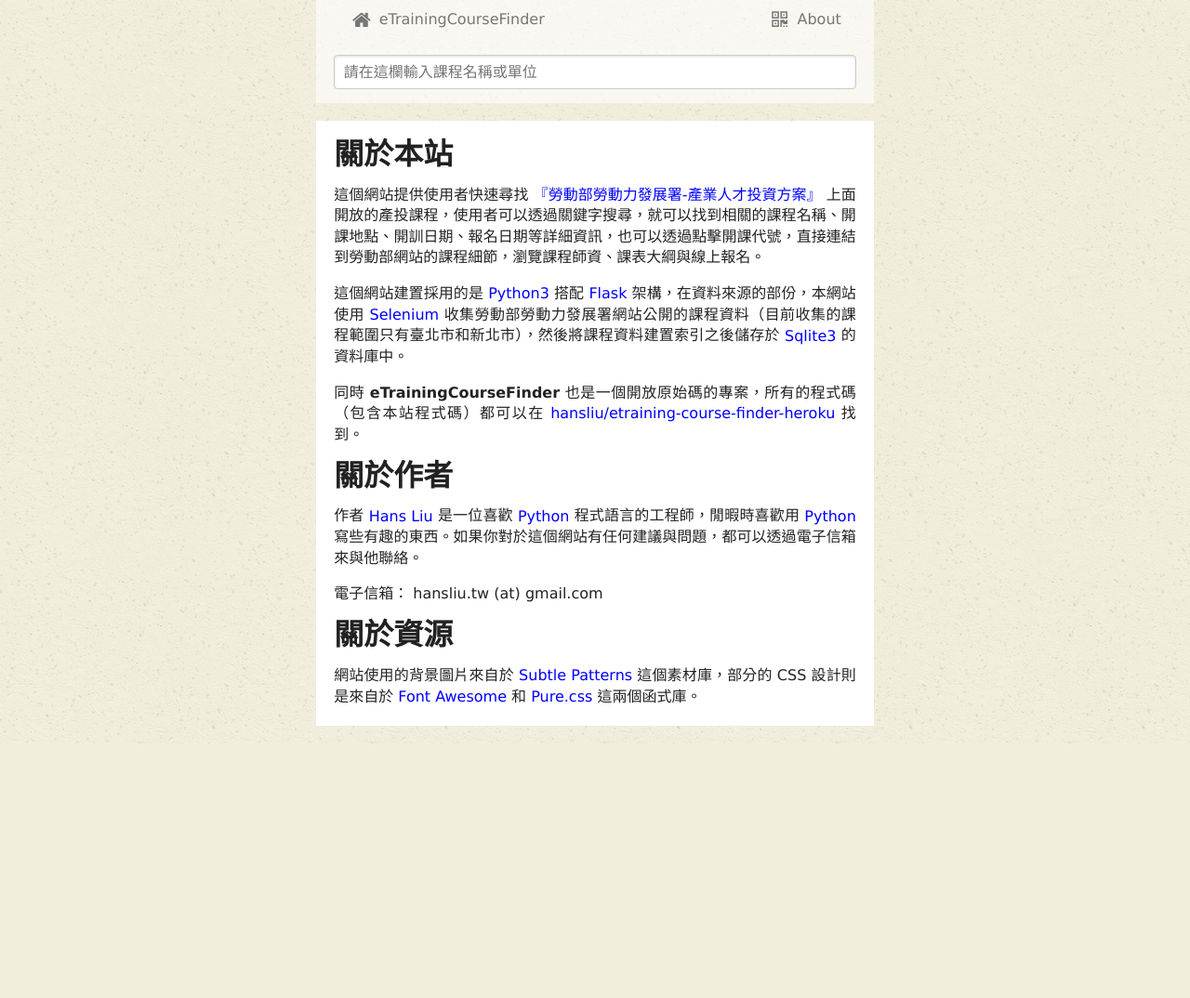
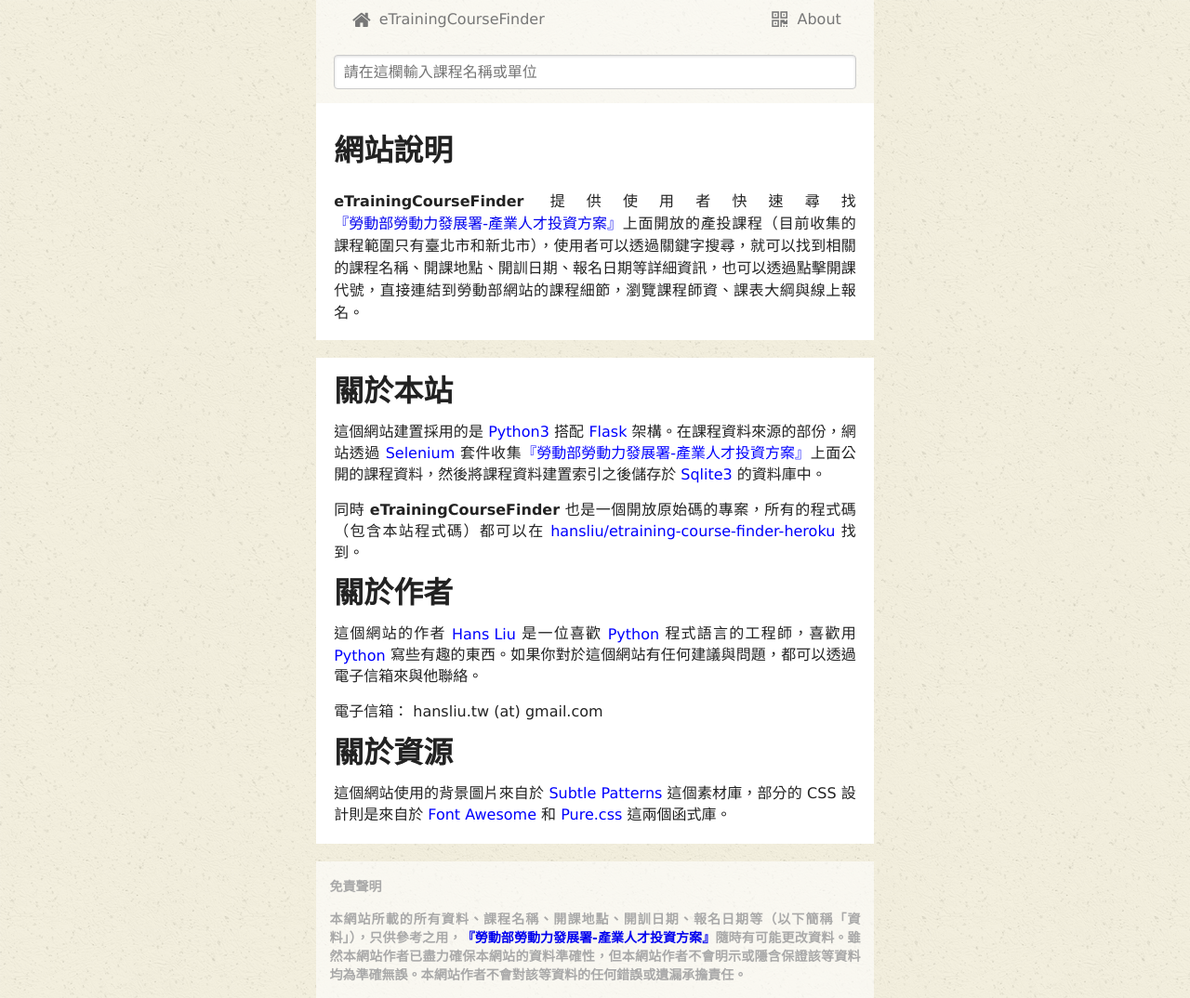
Before and after one commit to hansliu/etraining-course-finder-heroku, a Flask app: page /about in a window 1280 px wide. Shown: the whole page at 93% size. Before the commit the page ends 800 px from the top, so only its background shows below. Run offline with Flask 2, Linux system fonts and the light colour scheme; some libraries are stand-ins or nearby versions.

Commit message:
updated layout

```diff
--- a/static/main.css
+++ b/static/main.css
@@ -24,6 +24,10 @@
   font-size: 16px;
   font-family: "Lucida Sans", sans-serif;
   background-image: url(/static/ricepaper_v3/ricepaper_v3.png);
+}
+
+p {
+  text-align: justify;
 }
 
 nav {
@@ -60,8 +64,16 @@
   position: relative;
 }
 
-p {
-  text-align: justify;
+header {
+  padding: 0.2em 1.2em;
+  background-color: rgba(255, 255, 255, 1);
+}
+
+footer {
+  color: darkgrey;
+  font-size: 12px;
+  padding: 0.2em 1.2em;
+  background-color: rgba(255, 255, 255, 0.6);
 }
 
 #container {
--- a/templates/about.html
+++ b/templates/about.html
@@ -7,20 +7,18 @@
 <div id="about">
     <h1>關於本站</h1>
 
-    <p>這個網站提供使用者快速尋找 <a href="http://tims.etraining.gov.tw/timsonline/index.aspx">『勞動部勞動力發展署-產業人才投資方案』</a> 上面開放的產投課程，使用者可以透過關鍵字搜尋，就可以找到相關的課程名稱、開課地點、開訓日期、報名日期等詳細資訊，也可以透過點擊開課代號，直接連結到勞動部網站的課程細節，瀏覽課程師資、課表大綱與線上報名。</p>
-
-    <p>這個網站建置採用的是 <a href="https://www.python.org">Python3</a> 搭配 <a href="https://github.com/mitsuhiko/flask">Flask</a> 架構，在資料來源的部份，本網站使用 <a href="http://docs.seleniumhq.org">Selenium</a> 收集勞動部勞動力發展署網站公開的課程資料（目前收集的課程範圍只有臺北市和新北市），然後將課程資料建置索引之後儲存於 <a href="https://www.sqlite.org">Sqlite3</a> 的資料庫中。</p>
+    <p>這個網站建置採用的是 <a href="https://www.python.org">Python3</a> 搭配 <a href="https://github.com/mitsuhiko/flask">Flask</a> 架構。在課程資料來源的部份，網站透過 <a href="http://docs.seleniumhq.org">Selenium</a> 套件收集<a href="http://tims.etraining.gov.tw/timsonline/index.aspx">『勞動部勞動力發展署-產業人才投資方案』</a>上面公開的課程資料，然後將課程資料建置索引之後儲存於 <a href="https://www.sqlite.org">Sqlite3</a> 的資料庫中。</p>
 
     <p>同時 <b>eTrainingCourseFinder</b> 也是一個開放原始碼的專案，所有的程式碼（包含本站程式碼）都可以在 <a href="https://github.com/hansliu/etraining-course-finder-heroku">hansliu/etraining-course-finder-heroku</a> 找到。</p>
 
     <h1>關於作者</h1>
 
-    <p>作者 <a href="http://www.hansliu.com">Hans Liu</a> 是一位喜歡 <a href="https://www.python.org">Python</a> 程式語言的工程師，閒暇時喜歡用 <a href="https://www.python.org">Python</a> 寫些有趣的東西。如果你對於這個網站有任何建議與問題，都可以透過電子信箱來與他聯絡。</p>
+    <p>這個網站的作者 <a href="http://www.hansliu.com">Hans Liu</a> 是一位喜歡 <a href="https://www.python.org">Python</a> 程式語言的工程師，喜歡用 <a href="https://www.python.org">Python</a> 寫些有趣的東西。如果你對於這個網站有任何建議與問題，都可以透過電子信箱來與他聯絡。</p>
 
     <p>電子信箱： hansliu.tw (at) gmail.com</p>
 
     <h1>關於資源</h1>
 
-    <p>網站使用的背景圖片來自於 <a href="http://subtlepatterns.com/">Subtle Patterns</a> 這個素材庫，部分的 CSS 設計則是來自於 <a href="http://fortawesome.github.io/Font-Awesome/">Font Awesome</a> 和 <a href="http://purecss.io/">Pure.css</a> 這兩個函式庫。</p>
+    <p>這個網站使用的背景圖片來自於 <a href="http://subtlepatterns.com/">Subtle Patterns</a> 這個素材庫，部分的 CSS 設計則是來自於 <a href="http://fortawesome.github.io/Font-Awesome/">Font Awesome</a> 和 <a href="http://purecss.io/">Pure.css</a> 這兩個函式庫。</p>
 </div>
 {% endblock %}
--- a/templates/base.html
+++ b/templates/base.html
@@ -20,6 +20,10 @@
     <!-- fb -->
 
     <!-- og -->
+    <meta property="og:title" content="{% block ogtitle %}{% endblock %}">
+    <meta property="og:type" content="{% block ogtype %}website{% endblock %}">
+    <meta property="og:url" content="{% block ogurl %}{{ SITEURL }}{% endblock %}">
+    <meta property="og:description" content="eTraining Course Finder 是一個支援快速尋找產業人才投資方案課程的網站">
 
     <!-- cdn css -->
     <link rel="stylesheet" href="//maxcdn.bootstrapcdn.com/font-awesome/4.3.0/css/font-awesome.min.css">
@@ -33,9 +37,6 @@
 </head>
 <body>
     <div id="container">
-
-        <header>
-        </header>
 
         <div id="navbar">
             <nav>
@@ -51,6 +52,12 @@
             </form>
         </div>
 
+        <header>
+            <h1>網站說明</h1>
+
+            <p> <b>eTrainingCourseFinder</b> 提供使用者快速尋找<a href="http://tims.etraining.gov.tw/timsonline/index.aspx">『勞動部勞動力發展署-產業人才投資方案』</a>上面開放的產投課程（目前收集的課程範圍只有臺北市和新北市），使用者可以透過關鍵字搜尋，就可以找到相關的課程名稱、開課地點、開訓日期、報名日期等詳細資訊，也可以透過點擊開課代號，直接連結到勞動部網站的課程細節，瀏覽課程師資、課表大綱與線上報名。</p>
+        </header>
+
         <!--[if lt IE 10]>
         <div class='old-ie'>
             <p>你的瀏覽器有點太舊囉！這個瀏覽器可能會沒辦法正常瀏覽這個網站，建議你更換一個瀏覽器或升級現在的瀏覽器。</p>
@@ -65,13 +72,18 @@
 
         <div id="content">
             {% block content %}
+            <!--
             <div class="loading">
                 <i class="fa fa-spinner fa-pulse fa-4x"></i>
             </div>
+            -->
             {% endblock %}
         </div>
 
         <footer>
+            <h3>免責聲明<h3>
+
+            <p>本網站所載的所有資料、課程名稱、開課地點、開訓日期、報名日期等（以下簡稱「資料」），只供參考之用，<a href="http://tims.etraining.gov.tw/timsonline/index.aspx">『勞動部勞動力發展署-產業人才投資方案』</a>隨時有可能更改資料。雖然本網站作者已盡力確保本網站的資料準確性，但本網站作者不會明示或隱含保證該等資料均為準確無誤。本網站作者不會對該等資料的任何錯誤或遺漏承擔責任。</p>
         </footer>
     </div>
 </body>
```
